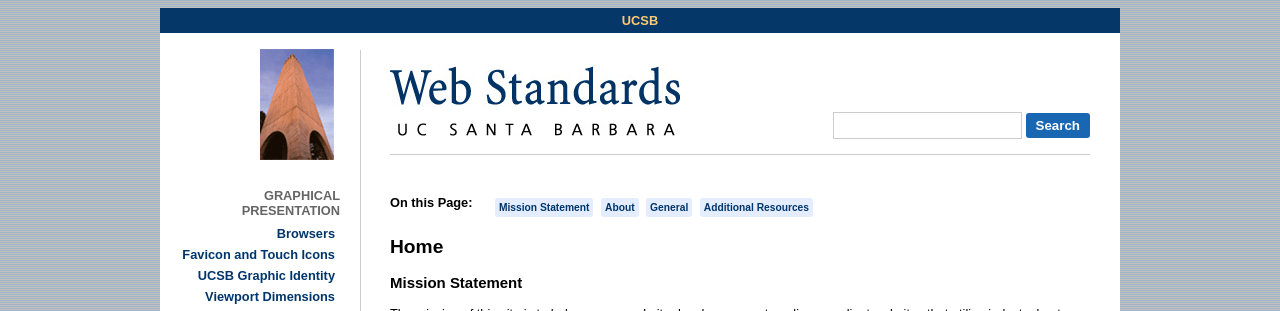
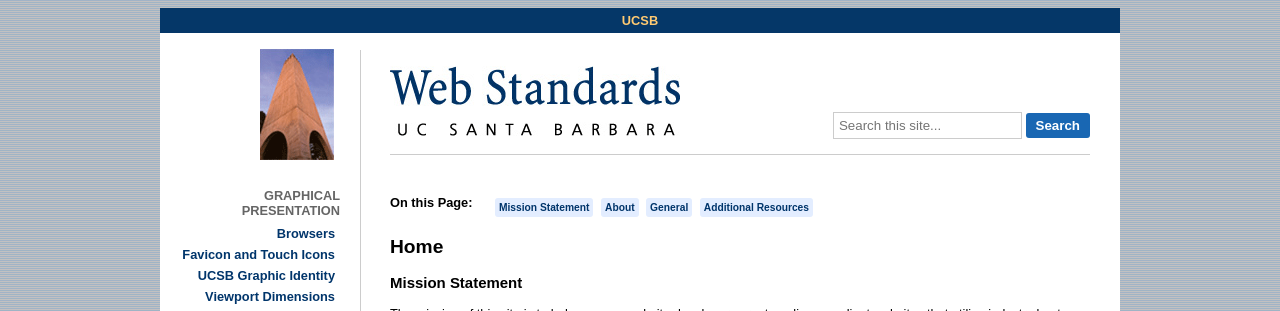
Before and after one commit to ucsb/webguide, a Jekyll site: the page built from index.md, in a window 1280 px wide. Shown: the top 311 px of the page. Built offline with Jekyll 4.4.1, drawn with Linux system fonts in a browser that asks for light colours; nearby versions of some CDN libraries; Markdown is read by kramdown in place of the engine named in the settings.

Commit message:
Add placeholder to searchbox.
Add an html5 placeholder to the site search form.

```diff
--- a/_layouts/default.html
+++ b/_layouts/default.html
@@ -18,7 +18,7 @@
           <h1><a href="/">UC Santa Barbara Web Standards</a></h1>
           <form class="search-form" method="GET" action="/search">
              <label for="search-query" class="hidden">Search Query:</label>
-             <input type="text" id="search-query" name="query" />
+             <input type="text" id="search-query" name="query" placeholder="Search this site..." />
              <input class="search-btn" type="submit" value="Search" />
          </form>
         </div>
```
